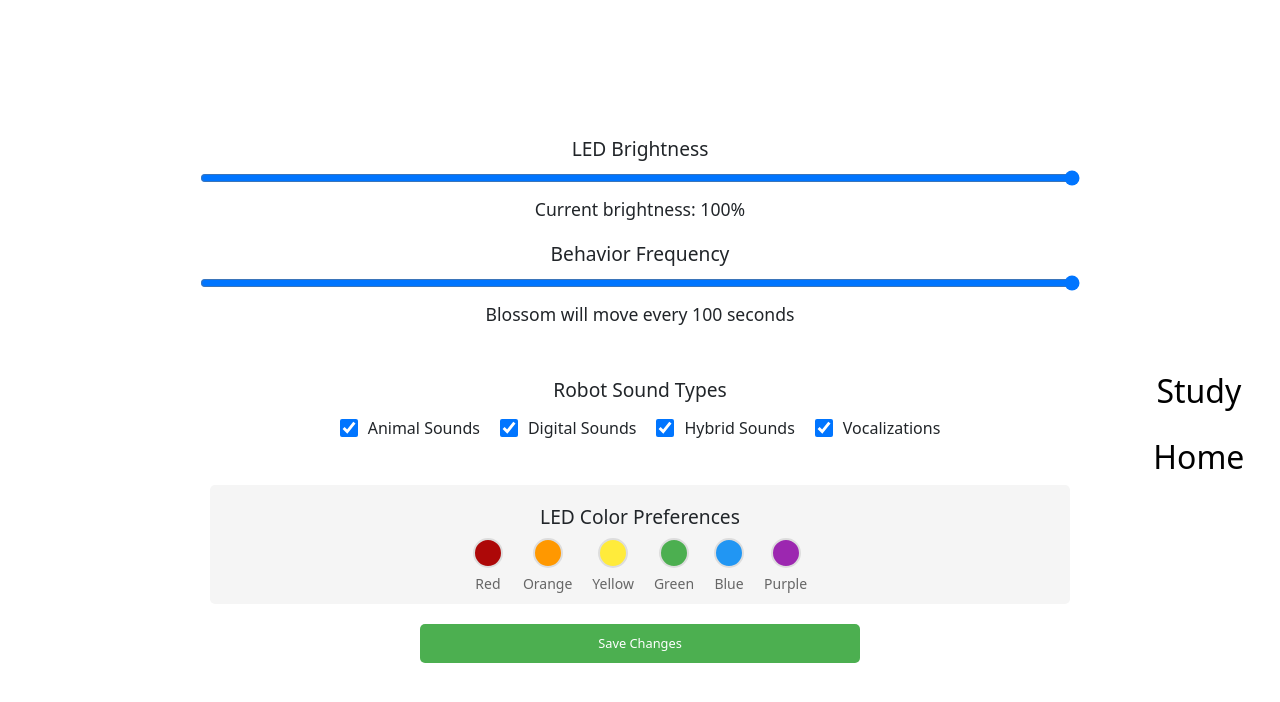
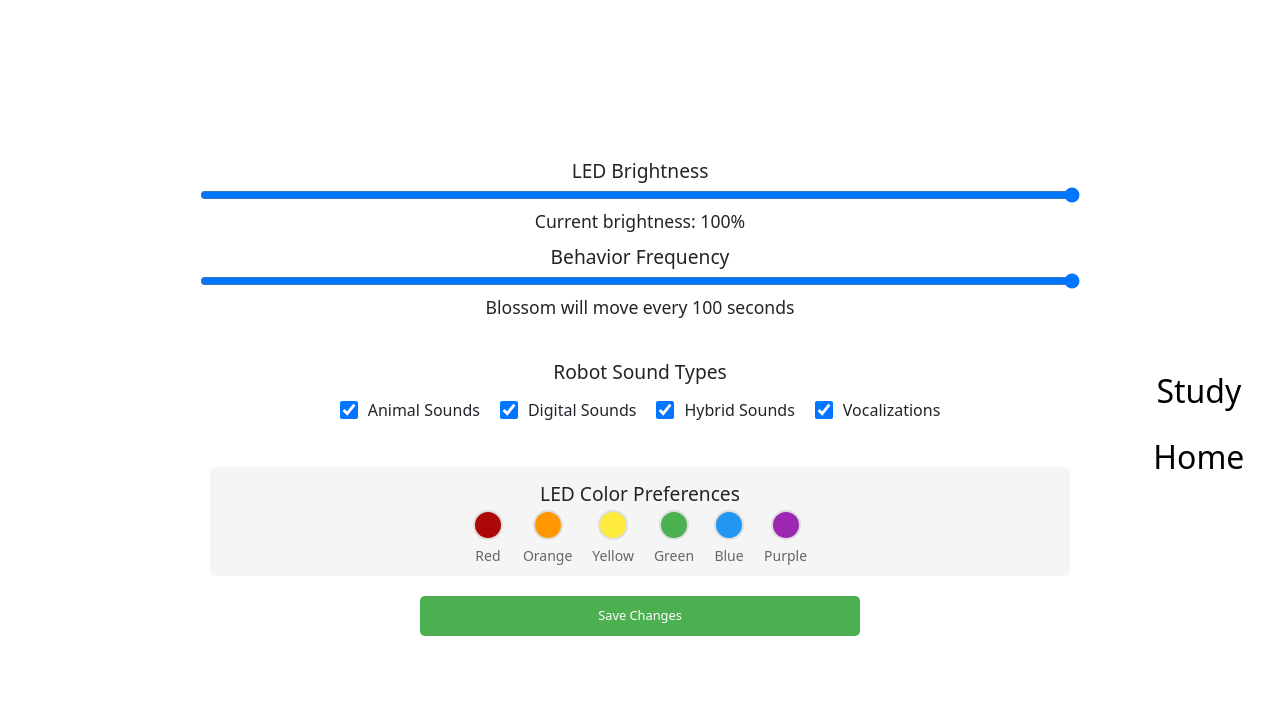
Before and after one commit to interaction-lab/BlossomUI_2425, an Angular app in the folder inlab_study/frontend/blossom-ang-ts/: page /settings in a window 1280 px wide. Shown: the top 702 px of the page. Built offline with nearby package versions, Linux system fonts and the light colour scheme; no server answers.

Commit message:
Update settings.component.css

```diff
--- a/inlab_study/frontend/blossom-ang-ts/src/app/settings/settings.component.css
+++ b/inlab_study/frontend/blossom-ang-ts/src/app/settings/settings.component.css
@@ -22,7 +22,7 @@
 
 .audio-preferences
 {
-  margin-top: 30px;
+  /* margin-top: 30px; */
  /* text-align: left;*/
 }
 
@@ -148,13 +148,13 @@ input, p, h2 {
 
 h2 {
   font-size: 1.2rem;
-  margin-bottom: 10px;
-  margin-top: 10px;
+  margin-bottom: 5px;
+  margin-top: 5px;
 }
 
 p {
   font-size: 1.1rem;
-  margin: 10px;
+  margin: 5px;
 }
 
 .save-button {
```
